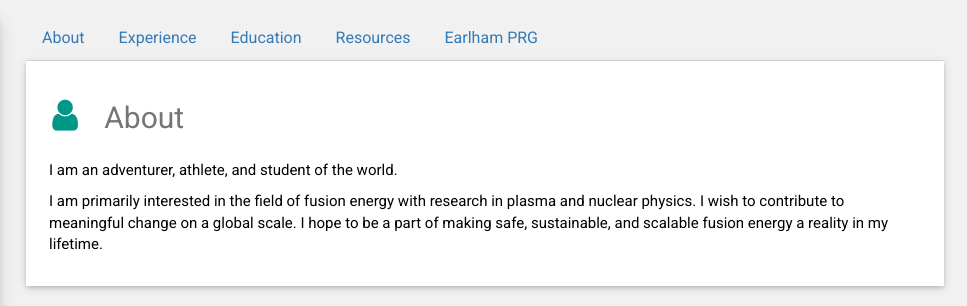
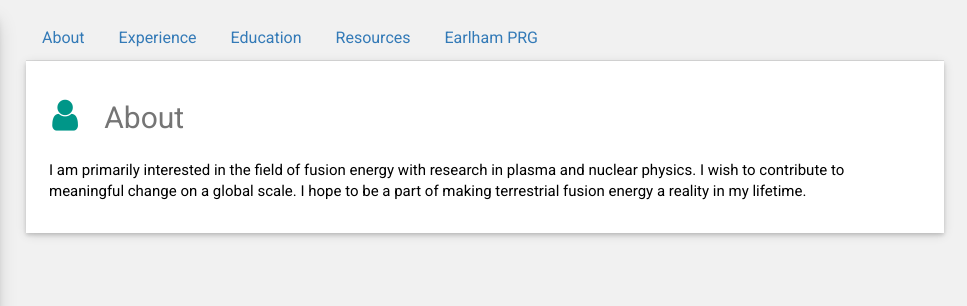
Before and after one commit to aidank03/aidanklemmer, a website: page index.html in a window 1280 px wide. Shown: the top 306 px of the page, 313-1280 px from the left. Drawn offline with nearby package versions, Linux system fonts and the light colour scheme; some packages are replaced by stand-ins of ours.

Commit message:
Update about.html

```diff
--- a/views/about.html
+++ b/views/about.html
@@ -2,10 +2,10 @@
   <h2 class="w3-text-grey w3-padding-16"><i class="fa fa-user fa-fw w3-margin-right w3-xxlarge w3-text-teal"></i>About</h2>
 
   <p>
-    I am an adventurer, athlete, and student of the world.
+
   </p>
   <p>
-    I am primarily interested in the field of fusion energy with research in plasma and nuclear physics. I wish to contribute to meaningful change on a global scale. I hope to be a part of making safe, sustainable, and scalable fusion energy a reality in my lifetime.
+    I am primarily interested in the field of fusion energy with research in plasma and nuclear physics. I wish to contribute to meaningful change on a global scale. I hope to be a part of making terrestrial fusion energy a reality in my lifetime.
   </p>
 
 </div>
```
